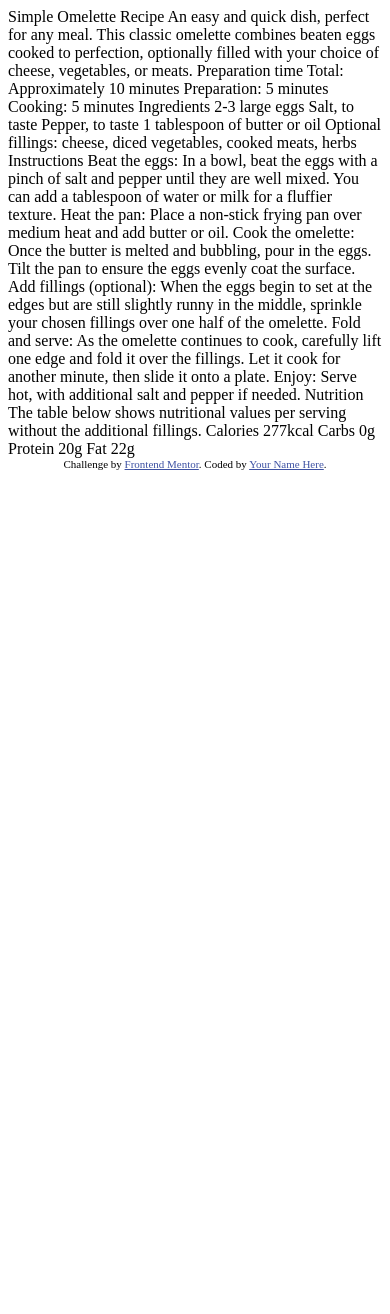
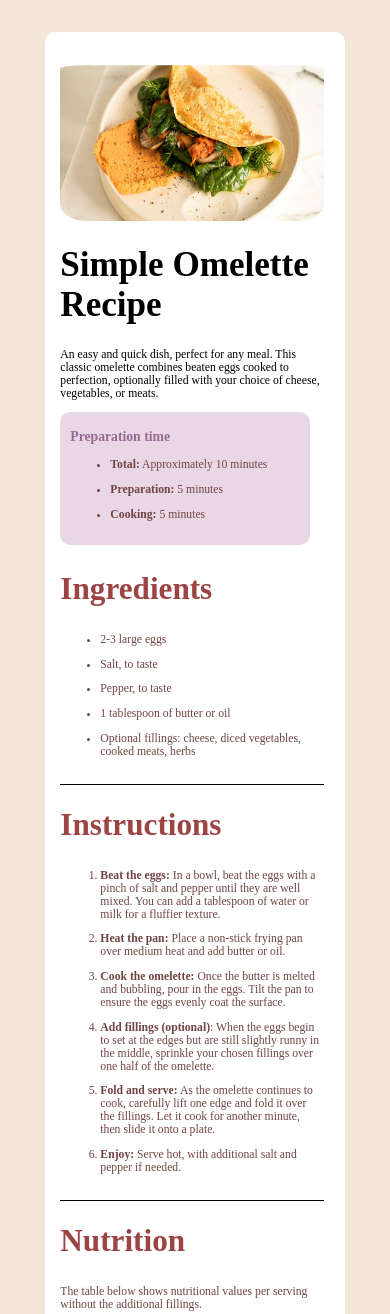
Before and after one commit to DSAW-2024-1/responsive-design-101-Esteban7108, a plain HTML site: page index.html in a window 390 px wide. Shown: the top 1314 px of the page. Before the commit the page ends 844 px from the top, so only its background shows below. Drawn offline with Linux system fonts and the light colour scheme.

Commit message:
Responsive

```diff
--- a/index.html
+++ b/index.html
@@ -5,6 +5,7 @@
   <meta name="viewport" content="width=device-width, initial-scale=1.0"> <!-- displays site properly based on user's device -->
 
   <link rel="icon" type="image/png" sizes="32x32" href="./assets/images/favicon-32x32.png">
+  <link rel="stylesheet" href="style.css">
 
   <title>Frontend Mentor | Recipe page</title>
 
@@ -14,64 +15,104 @@
     .attribution a { color: hsl(228, 45%, 44%); }
   </style>
 </head>
-<body>
+<body class="Fondo">
+<div id="Contorno">
 
-  Simple Omelette Recipe
 
-  An easy and quick dish, perfect for any meal. This classic omelette combines beaten eggs cooked
-  to perfection, optionally filled with your choice of cheese, vegetables, or meats.
+    <div id="coontent">
+  <img src="image-omelette.jpeg" alt="Mi imagen de omelette" height="200px">
 
-  Preparation time
+  <div id="textoo">
 
-  Total: Approximately 10 minutes
-  Preparation: 5 minutes
-  Cooking: 5 minutes
+  <h1>Simple Omelette Recipe</h1>
 
-  Ingredients
+  <p>An easy and quick dish, perfect for any meal. This classic omelette combines beaten eggs cooked
+    to perfection, optionally filled with your choice of cheese, vegetables, or meats.</p>
 
-  2-3 large eggs
-  Salt, to taste
-  Pepper, to taste
-  1 tablespoon of butter or oil
-  Optional fillings: cheese, diced vegetables, cooked meats, herbs
+    <div id="prepa" >
+  <h3 class="prep"><b>Preparation time</b></h3>
+<ul id="prepat">
+  <li><b>Total:</b> Approximately 10 minutes</li>
+  <li><b>Preparation:</b> 5 minutes</li>
+  <li><b>Cooking:</b> 5 minutes</li>
+</ul>
 
-  Instructions
+  </br>
 
-  Beat the eggs: In a bowl, beat the eggs with a pinch of salt and pepper until they are well mixed.
-  You can add a tablespoon of water or milk for a fluffier texture.
 
-  Heat the pan: Place a non-stick frying pan over medium heat and add butter or oil.
+  </div>
 
-  Cook the omelette: Once the butter is melted and bubbling, pour in the eggs. Tilt the pan to ensure
-  the eggs evenly coat the surface.
+  <div>
+    <h2 id="subt">Ingredients</h2>
+    <ul>
+  <li>2-3 large eggs</li>
+  <li>Salt, to taste</li>
+  <li>Pepper, to taste</li>
+  <li>1 tablespoon of butter or oil</li>
+  <li>  Optional fillings: cheese, diced vegetables, cooked meats, herbs
+  </li>
+</ul>
+  </div>
 
-  Add fillings (optional): When the eggs begin to set at the edges but are still slightly runny in the
-  middle, sprinkle your chosen fillings over one half of the omelette.
+<div id="pasoss">
+  <h2 class="subt">Instructions</h2>
+<ol>
+  <li><b>Beat the eggs:</b> In a bowl, beat the eggs with a pinch of salt and pepper until they are well mixed.
+    You can add a tablespoon of water or milk for a fluffier texture.
+  </li>
+  <li><b>Heat the pan:</b> Place a non-stick frying pan over medium heat and add butter or oil.
+  </li>
+  <li><b>Cook the omelette:</b> Once the butter is melted and bubbling, pour in the eggs. Tilt the pan to ensure
+    the eggs evenly coat the surface.
+  </li>
+  <li><b>Add fillings (optional)</b>: When the eggs begin to set at the edges but are still slightly runny in the
+    middle, sprinkle your chosen fillings over one half of the omelette.
+  </li>
+  <li><b>Fold and serve:</b> As the omelette continues to cook, carefully lift one edge and fold it over the
+    fillings. Let it cook for another minute, then slide it onto a plate.
+  </li>
+  <li><b>Enjoy:</b> Serve hot, with additional salt and pepper if needed.
+  </li>
+</ol>
+</div>
 
-  Fold and serve: As the omelette continues to cook, carefully lift one edge and fold it over the
-  fillings. Let it cook for another minute, then slide it onto a plate.
+<div>
+    <h2 class="subt">
+      Nutrition
+    </h2>
 
-  Enjoy: Serve hot, with additional salt and pepper if needed.
+  <p  class="textp">The table below shows nutritional values per serving without the additional fillings.</p>
 
-  Nutrition
+  <table>
+    <tr>
+      <td>Calories</td>
+      <td><b>277kcal</b></td>
+    </tr>
+    <tr>
+      <td>Carbs</td>
+      <td><b>0g</b></td>
+    </tr>
+    <tr>
+      <td>Protein</td>
+      <td><b>20g</b></td>
+    </tr>
+    <tr>
+      <td>Fat</td>
+      <td><b>22g</b></td>
+    </tr>
 
-  The table below shows nutritional values per serving without the additional fillings.
 
-  Calories
-  277kcal
+  </table>
 
-  Carbs
-  0g
-
-  Protein
-  20g
-
-  Fat
-  22g
+  </div>
 
   <div class="attribution">
     Challenge by <a href="https://www.frontendmentor.io?ref=challenge" target="_blank">Frontend Mentor</a>.
-    Coded by <a href="#">Your Name Here</a>.
+    Coded by <a href="#">Esteban Díaz Vargas.</a>
   </div>
+</div>
+</div>
+</div>
+
 </body>
 </html>
--- /dev/null
+++ b/style.css
@@ -0,0 +1,286 @@
+table tr td:first-child {
+  border-right: 1px solid black;
+}
+table {
+  width: 90%;
+  margin-bottom: 15px;
+}
+table td {
+  padding: 8px;
+}
+table tr:not(:last-child) td {
+  border-bottom: 1px solid black;
+}
+#subt
+{
+color: rgb(156, 67, 67 );
+}
+table {
+  border-collapse: collapse;
+  width: 90%;
+}
+img {
+  max-width: 100%;
+  height: auto;
+  height: 40vw;
+
+}
+#Contorno img {
+  display: block;
+  border-radius: 10%;
+  padding-top: 5%;
+}
+.prep{
+  color:  rgb(150, 105, 147);
+}
+li{
+  color: rgb(113, 68, 68 );
+  margin-right: 2%;
+  margin-bottom: 1em;
+}
+table td {
+  color: rgb(113, 68, 68 );
+}
+table th{
+  color: rgb(156, 67, 67 );
+}
+.textp{
+  color: rgb(113, 68, 68 );
+}
+.attribution{
+  font-size: 2.5vw;
+}
+@media screen and (max-width: 480px) {
+  body.Fondo{
+    background-color: hsl(30, 54%, 90%);
+    padding-bottom: 50px;
+  font-family: [Young Serif];
+  }
+  #Contorno{
+    margin-left: 10%;
+    margin-right: 20%;
+    margin-top: 2rem;
+    padding-top: 20px;
+    background-color: hsl(0, 0%, 100%);
+    border-radius: 10px;
+    padding-bottom: 30px;
+    width: 80%;
+
+  }
+  #coontent{
+    padding-left: 5%;
+    padding-right: 7%;
+    border-radius: 10px;
+
+  }
+
+  #prepa{
+    padding-left: 10px;
+    margin-right: 5%;
+    background-color: hsl(313, 30%, 88%);
+    padding-top: 3px;
+    border-radius: 10px;
+  }
+
+
+  h2.subt{
+    color: rgb(156, 67, 67 );
+    border-top: 1px solid black;
+    padding-top: 22px;
+  }
+
+
+  table td, table th {
+    border: none;
+    padding: 8px;
+    text-align: left;
+
+  }
+
+
+  h1{
+    font-size: 10vw;
+  }
+  h2{
+    font-size: 6vw;
+  }
+
+}
+@media screen and (max-width: 864px){
+    body.Fondo{
+      background-color: hsl(30, 54%, 90%);
+      padding-bottom: 50px;
+    font-family: [Young Serif];
+    font-size: 3vw;
+    }
+    #Contorno{
+      margin-left: 10%;
+      margin-right: 20%;
+      margin-top: 2rem;
+      padding-top: 20px;
+      background-color: hsl(0, 0%, 100%);
+      border-radius: 10px;
+      padding-bottom: 30px;
+      width: 80%;
+
+    }
+    #coontent{
+      padding-left: 5%;
+      padding-right: 7%;
+      border-radius: 10px;
+
+    }
+    p{
+      animation-duration: 3s;
+      animation-name: li-slidein;
+    }
+  li{
+    animation-duration: 3s;
+  animation-name: li-slidein;
+  }
+  img{
+    animation-duration: 3s;
+    animation-name: li-slidein;
+  }
+
+
+@keyframes li-slidein {
+  from {
+      margin-left: -100%;
+  }
+  to {
+      margin-left: 0%;
+  }
+}
+
+
+    #prepa{
+      padding-left: 10px;
+      margin-right: 5%;
+      background-color: hsl(313, 30%, 88%);
+      padding-top: 3px;
+      border-radius: 10px;
+    }
+
+
+    h2.subt{
+      color: rgb(156, 67, 67 );
+      border-top: 1px solid black;
+      padding-top: 22px;
+    }
+
+
+    table td, table th {
+      border: none;
+      padding: 8px;
+      text-align: left;
+
+    }
+
+
+    h1{
+      font-size: 9vw;
+    }
+    h2{
+      font-size: 8vw;
+    }
+
+}
+@media screen and (min-width: 864px){
+  body.Fondo{
+    background-color: hsl(30, 54%, 90%);
+    border-radius: 10px;
+    padding-top: 70px;
+    padding-bottom: 70px;
+font-family: [Young Serif];
+}
+
+#Contorno{
+    margin-left: 475px;
+    margin-right: 475px;
+    padding-top: 20px;
+    background-color: hsl(0, 0%, 100%);
+    border-radius: 10px;
+    padding-bottom: 30px;
+}
+h1{
+  font-size: 3rem;
+}
+#coontent{
+  padding-left: 20px;
+
+  padding-right: 20px;
+  border-radius: 10px;
+}
+#prepa{
+    padding-left: 15px;
+    margin-right: 15px;
+    background-color: hsl(313, 30%, 88%);
+    padding-top: 3px;
+    border-radius: 10px;
+}
+
+
+li {
+  color: rgb(113, 68, 68);
+  margin-right: 15px;
+  margin-bottom: 13px;
+  padding-left: 20px;
+  animation-duration: 3s;
+  animation-name: li-slidein;
+
+}
+table{
+  animation-duration: 3s;
+  animation-name: li-slidein;
+}
+p {
+  animation-duration: 3s;
+  animation-name: li-slidein;
+}
+
+@keyframes li-slidein {
+  from {
+      margin-left: -100%;
+  }
+  to {
+      margin-left: 0%;
+  }
+}
+
+
+#Contorno img {
+    display: block;
+    margin: 0 auto;
+    padding-top: 20px;
+    border-radius: 30px;
+  }
+
+
+
+  #Contorno {
+    width: 50%;
+    margin: 0 auto;
+  }
+
+  img {
+    max-width: 100%;
+    height: auto;
+    animation-duration: 3s;
+  animation-name: slidein;
+  }
+  @keyframes slidein {
+    from {
+      margin-left: 100%;
+      width: 300%;
+    }
+
+    to {
+      margin-left: 0%;
+      width: 100%;
+    }
+  }
+
+
+
+  }
```
Also changed, not shown: image-omelette.jpeg (added).
